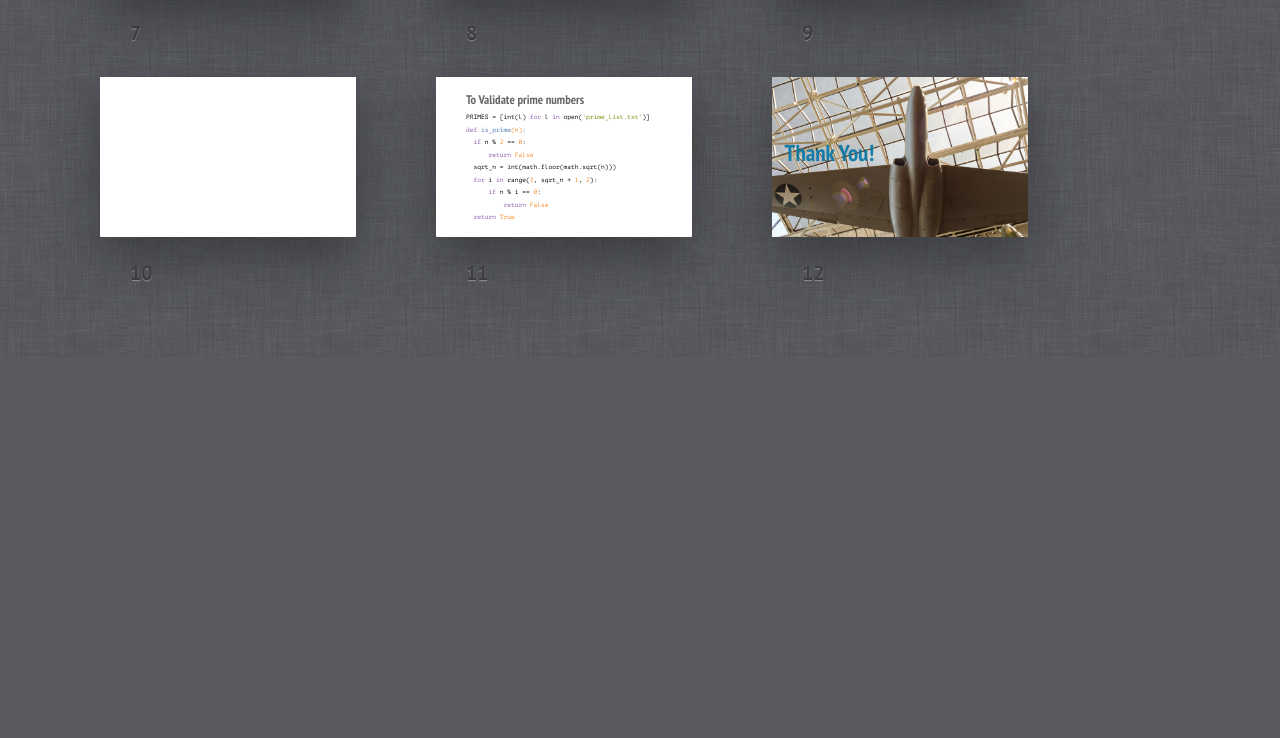
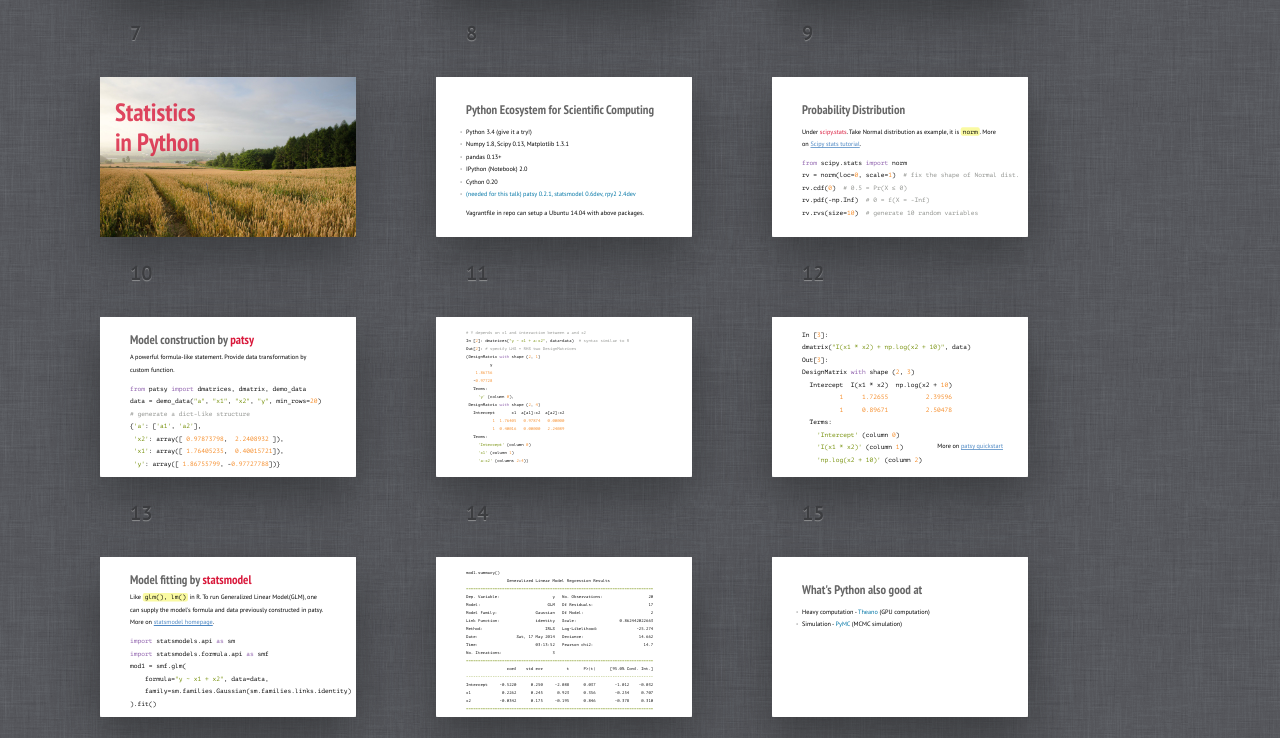
Before and after one commit to TiO2/2014-pyR-stat, a plain HTML site: page slides/index.html in a window 1280 px wide. Shown: the part 902-1640 px from the top of the page. Before the commit the page ends 1259 px from the top, so only its background shows below. Drawn offline with Linux system fonts and the light colour scheme.

Commit message:
update content

```diff
--- a/slides/index.html
+++ b/slides/index.html
@@ -43,6 +43,10 @@
         /* inline */
         p.inline {
             margin-bottom: 0px;
+        }
+
+        ul.tighter {
+            margin-bottom: 25px;
         }
 
         /* smaller code */
@@ -307,37 +311,157 @@
       }
     </style></section>
 
+	<section id="ipy-cover" class="slide cover w" ><div>
+        <h2>Statistics<br>in Python</h2>
+		<img src="pics/mid.jpg" alt="">
+    </div>
+    <style>
+        #ipy-cover h2 {
+            margin: 0px 0 0px;
+            color: #D91A3C;
+            text-align: left;
+            font-size: 100px;
+            line-height: 1.2em;
+            opacity: 0.8;
+            position: absolute;
+            top: 80px;
+            left: 60px;
+        }
+    </style>
+    </section>
 
-  python-ecosystem
+  <section id="python-ecosystem" class="slide"><div>
+    <h2>Python Ecosystem for Scientific Computing</h2>
+    <ul class="tighter">
+      <li>Python 3.4 (give it a try!)</li>
+      <li>Numpy 1.8, Scipy 0.13, Matplotlib 1.3.1</li>
+      <li>pandas 0.13+</li>
+      <li>IPython (Notebook) 2.0</li>
+      <li>Cython 0.20</li>
+      <li class="blue">(needed for this talk) patsy 0.2.1, statsmodel 0.6dev, rpy2 2.4dev</li>
+    </ul>
+    <p>Vagrantfile in repo can setup a Ubuntu 14.04 with above packages.</p>
+  </div></section>
 
+  <section id="prob-dist" class="slide"><div>
+    <h2>Probability Distribution</h2>
+    <p class="tighter">Under <span class="red">scipy.stats</span>. Take Normal distribution as example, it is <code>norm</code>. More on <a href="http://docs.scipy.org/doc/scipy/reference/tutorial/stats.html">Scipy stats tutorial</a>.</p>
+    <pre class="language-python3">
+<code>from scipy.stats import norm
+rv = norm(loc=0, scale=1)  # fix the shape of Normal dist.
+rv.cdf(0)  # 0.5 = Pr(X ≤ 0)
+rv.pdf(-np.Inf)  # 0 = f(X = -Inf)
+rv.rvs(size=10)  # generate 10 random variables
+</code>
+    </pre>
+  </div></section>
 
-  distribution scipy.stats
+  <section id="patsy-model" class="slide"><div>
+    <h2 class="tighter">Model construction by <span class="red">patsy</span></h2>
+    <p class="tighter">A powerful formula-like statement. Provide data transformation by custom function.</p>
+    <pre class="language-python3">
+<code>from patsy import dmatrices, dmatrix, demo_data
+data = demo_data("a", "x1", "x2", "y", min_rows=20)
+# generate a dict-like structure
+{'a': ['a1', 'a2'],
+ 'x2': array([ 0.97873798,  2.2408932 ]),
+ 'x1': array([ 1.76405235,  0.40015721]),
+ 'y': array([ 1.86755799, -0.97727788])}</code>
+    </pre>
+  </div></section>
 
-  patsy more powerful formula
+  <section id="patsy-model-contd" class="slide"><div>
+    <pre class="language-python3 full-page small">
+<code># Y depends on x1 and interaction between a and x2
+In [2]: dmatrices("y ~ x1 + a:x2", data=data)  # syntax similar to R
+Out[2]: # specify LHS = RHS two DesignMatrices
+(DesignMatrix with shape (2, 1)
+          y
+    1.86756
+   -0.97728
+   Terms:
+     'y' (column 0),
+ DesignMatrix with shape (2, 4)
+   Intercept       x1  a[a1]:x2  a[a2]:x2
+           1  1.76405   0.97874   0.00000
+           1  0.40016   0.00000   2.24089
+   Terms:
+     'Intercept' (column 0)
+     'x1' (column 1)
+     'a:x2' (columns 2:4))</code>
+    </pre>
+  </div></section>
 
-  statsmodel glm, lm
+  <section id="patsy-transform" class="slide"><div>
+    <pre class="language-python3 full-page">
+<code>In [3]:
+dmatrix("I(x1 * x2) + np.log(x2 + 10)", data)
+Out[3]:
+DesignMatrix with shape (2, 3)
+  Intercept  I(x1 * x2)  np.log(x2 + 10)
+          1     1.72655          2.39596
+          1     0.89671          2.50478
+  Terms:
+    'Intercept' (column 0)
+    'I(x1 * x2)' (column 1)
+    'np.log(x2 + 10)' (column 2)</code>
+    </pre>
+    <p class="more">More on <a href="http://patsy.readthedocs.org/en/latest/quickstart.html">patsy quickstart</a></p>
+  </div><style>
+    #patsy-transform .more {
+      position: absolute;
+      text-align: right;
+      bottom: 50px;
+      right: 100px;
+    }
+  </style></section>
 
-  Other PyMC
+  <section id="statsmodel-fit" class="slide"><div>
+    <h2 class="tighter">Model fitting by <span class="red">statsmodel</span></h2>
+    <p class="tighter">Like <code>glm(), lm()</code> in R. To run Generalized Linear Model(GLM), one can supply the model's formula and data previously constructed in patsy. More on <a href="http://statsmodels.sourceforge.net/devel/examples/index.html#glm">statsmodel homepage</a>.</p>
+    <pre class="language-python3">
+<code>import statsmodels.api as sm
+import statsmodels.formula.api as smf
+mod1 = smf.glm(
+    formula="y ~ x1 + x2", data=data,
+    family=sm.families.Gaussian(sm.families.links.identity)
+).fit()</code></pre>
+  </div></section>
 
+  <section id="statsmodel-contd" class="slide"><div>
+    <pre class="language-python3 full-page small">
+<code>mod1.summary()
+                 Generalized Linear Model Regression Results
+==============================================================================
+Dep. Variable:                      y   No. Observations:                   20
+Model:                            GLM   Df Residuals:                       17
+Model Family:                Gaussian   Df Model:                            2
+Link Function:               identity   Scale:                  0.862442022663
+Method:                          IRLS   Log-Likelihood:                -25.274
+Date:                Sat, 17 May 2014   Deviance:                       14.662
+Time:                        03:13:52   Pearson chi2:                     14.7
+No. Iterations:                     3
+==============================================================================
+                 coef    std err          t      P&gt;|t|      [95.0% Conf. Int.]
+------------------------------------------------------------------------------
+Intercept     -0.5220      0.250     -2.088      0.037        -1.012    -0.032
+x1             0.2262      0.245      0.923      0.356        -0.254     0.707
+x2            -0.0342      0.175     -0.195      0.846        -0.378     0.310
+==============================================================================
+</code></pre>
+  </div></section>
+
+  <section id="py-further" class="slide"><div>
+    <h2>What's Python also good at</h2>
+    <ul>
+      <li>Heavy computation - <span class="blue">Theano</span> (GPU computation)</li>
+      <li>Simulation - <span class="blue">PyMC</span> (MCMC simulation)</li>
+    </ul>
+  </div></section>
 
 
   <section id="" class="slide"><div>
   </div></section>
-
-  <section id="val-prime" class="slide"><div>
-      <h2 class="tighter">To Validate prime numbers</h2>
-      <pre class="language-python3">
-<code>PRIMES = [int(l) for l in open('prime_list.txt')]
-def is_prime(n):
-  if n % 2 == 0:
-      return False
-  sqrt_n = int(math.floor(math.sqrt(n)))
-  for i in range(3, sqrt_n + 1, 2):
-      if n % i == 0:
-          return False
-  return True</code></pre>
-  </div></section>
-
 
     <!-- End Slide -->
     <section id='end' class='slide cover shout w'><div>
@@ -368,7 +492,7 @@ def is_prime(n):
     <script src="lib/shower/shower.min.js"></script>
     <!-- Mathjax -->
     <!-- During local development, use localhost mathjax for speed-->
-    <!--<script src="file:///Users/liang/.ipython/profile_default/static/mathjax/MathJax.js?config=TeX-AMS-MML_HTMLorMML"></script>-->
+    <script src="file:///Users/liang/.ipython/profile_default/static/mathjax/MathJax.js?config=TeX-AMS-MML_HTMLorMML"></script>
     <!-- online Mathjax CDN -->
     <!--
     <script src="http://cdn.mathjax.org/mathjax/latest/MathJax.js?config=TeX-AMS-MML_HTMLorMML"></script>
```
